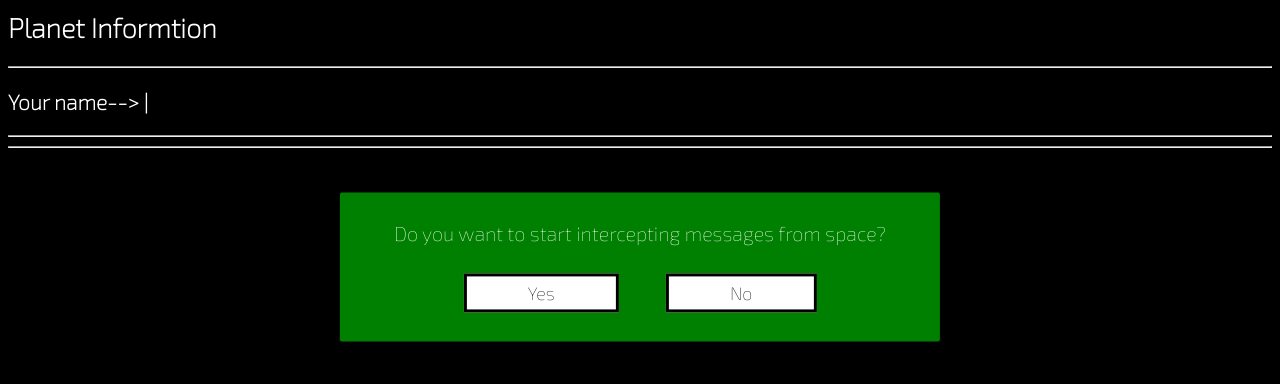
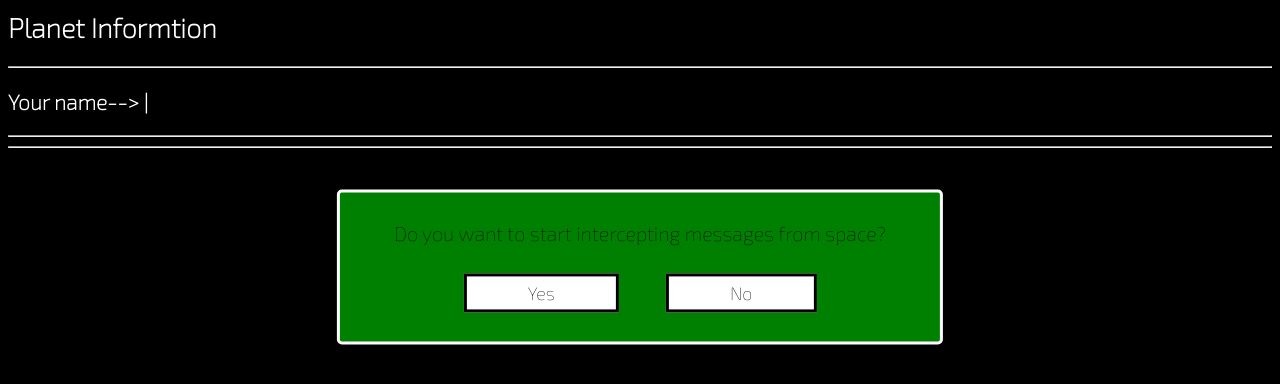
Before and after one commit to A12N4V/space_desk, a plain HTML site: page r-mi-s-pop-up/index.html in a window 1280 px wide. Shown: the part 168-552 px from the top of the page. Drawn offline with nearby package versions, Linux system fonts and the light colour scheme.

Commit message:
Update index.html

```diff
--- a/r-mi-s-pop-up/index.html
+++ b/r-mi-s-pop-up/index.html
@@ -41,17 +41,16 @@
 		  flex-direction: column;
 		  align-items: center;
 		  padding: 1.6rem 3rem;
-		  border: 3px solid black;
+		  border: 3px solid white;
 		  border-radius: 5px;
 		  background: green;
-		  color: black
 		/*   box-shadow: 8px 8px 0 rgba(0, 0, 0, 0.2); */
 		}
 		.message {
 		  font-size:1.1rem;
 		  margin-bottom: 1.6rem;
 		  margin-top: 0;
-		  color: white;
+		  color: black;
 		}
 		.btn {
 		  color:black;
```
